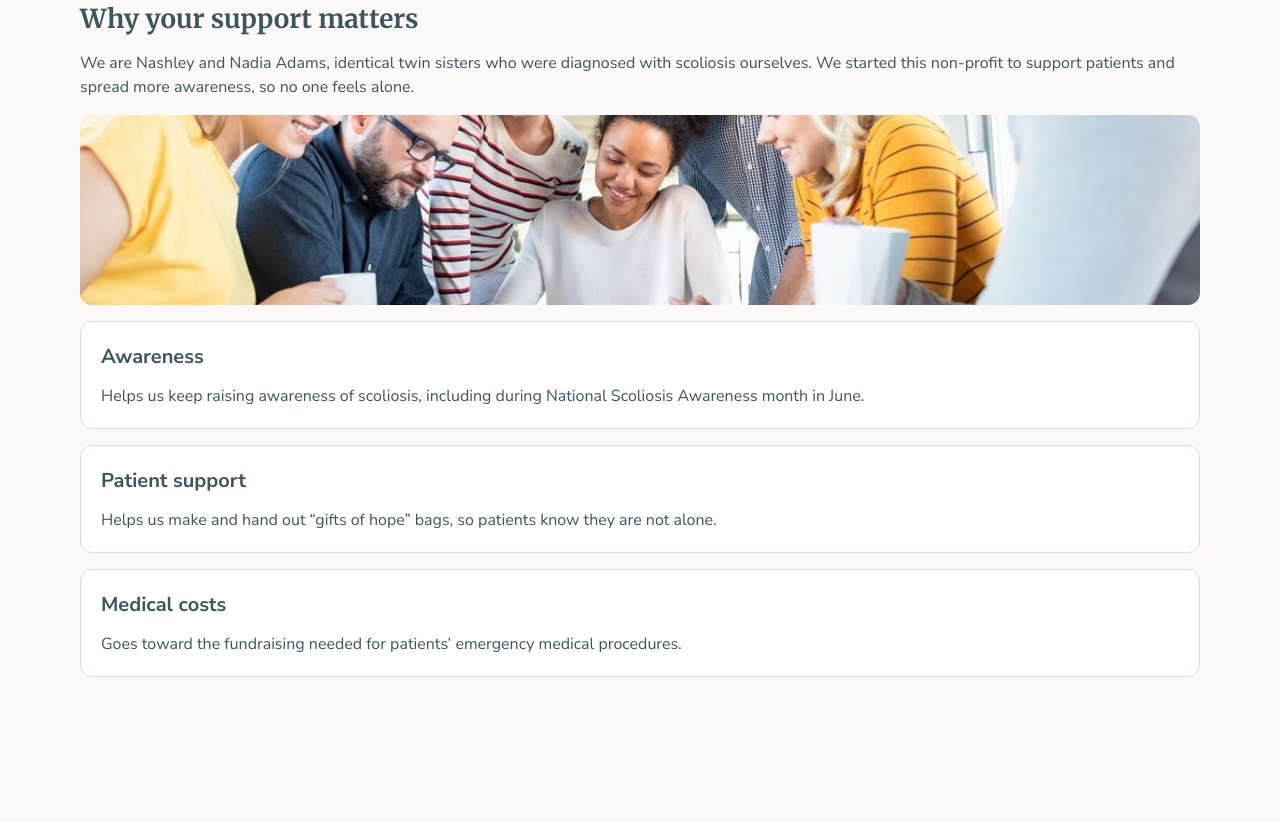
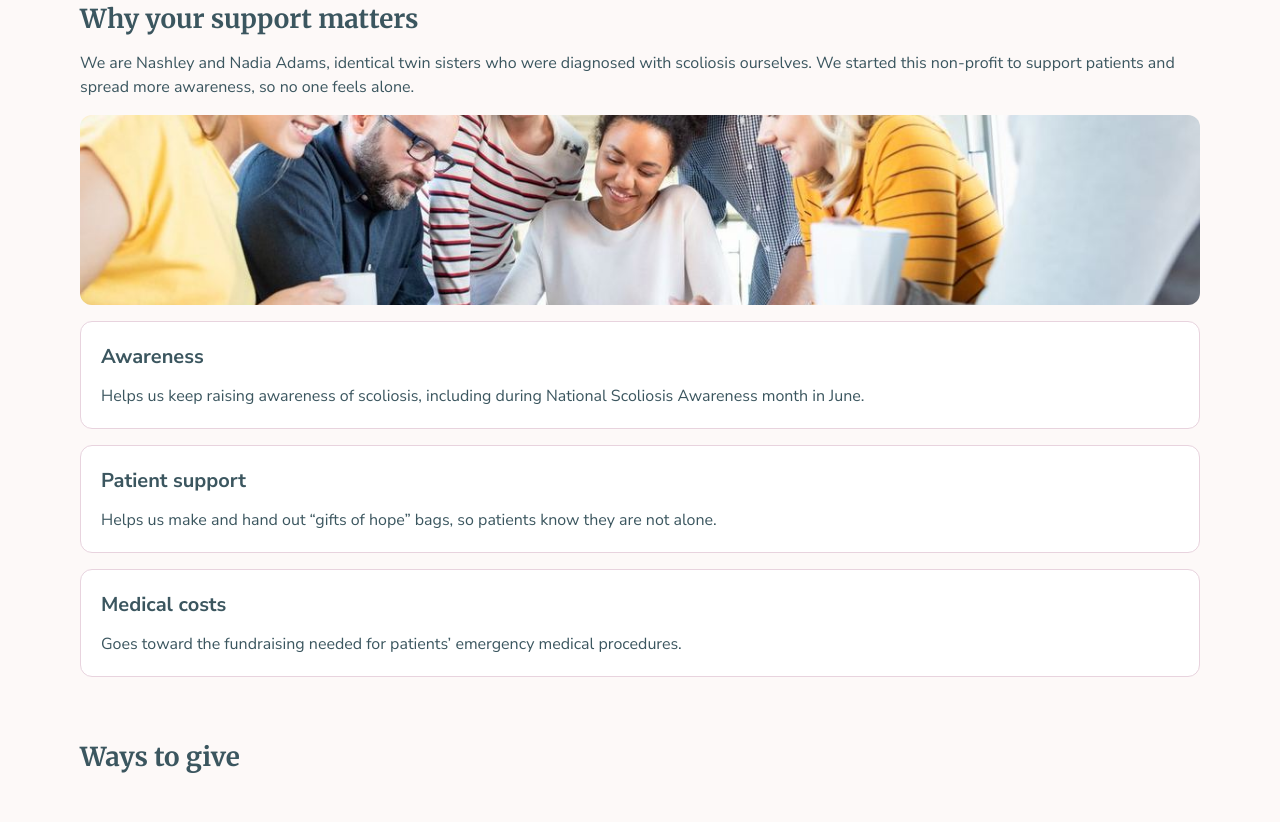
Before and after one commit to Stpoole022/Nas-Scoliosis, a plain HTML site: page pages/Support/Test Page/index.html in a window 1280 px wide. Shown: the part 864-1686 px from the top of the page. Before the commit the page ends 1573 px from the top, so only its background shows below. Drawn offline with Linux system fonts and the light colour scheme.

Commit message:
Add Ways to give section structure

```diff
--- a/pages/Support/Test Page/index.html
+++ b/pages/Support/Test Page/index.html
@@ -61,6 +61,18 @@
       </div>
     </div>
   </section>
+  <section id="ways" class="section section--tint-2"
+           aria-labelledby="ways-title">
+
+    <div class="container stack">
+      <h2 id="ways-title">Ways to give</h2>
+
+      <div class="card-grid">
+
+      </div>
+    </div>
+
+  </section>
 </main>
 </body>
 </html>
```
